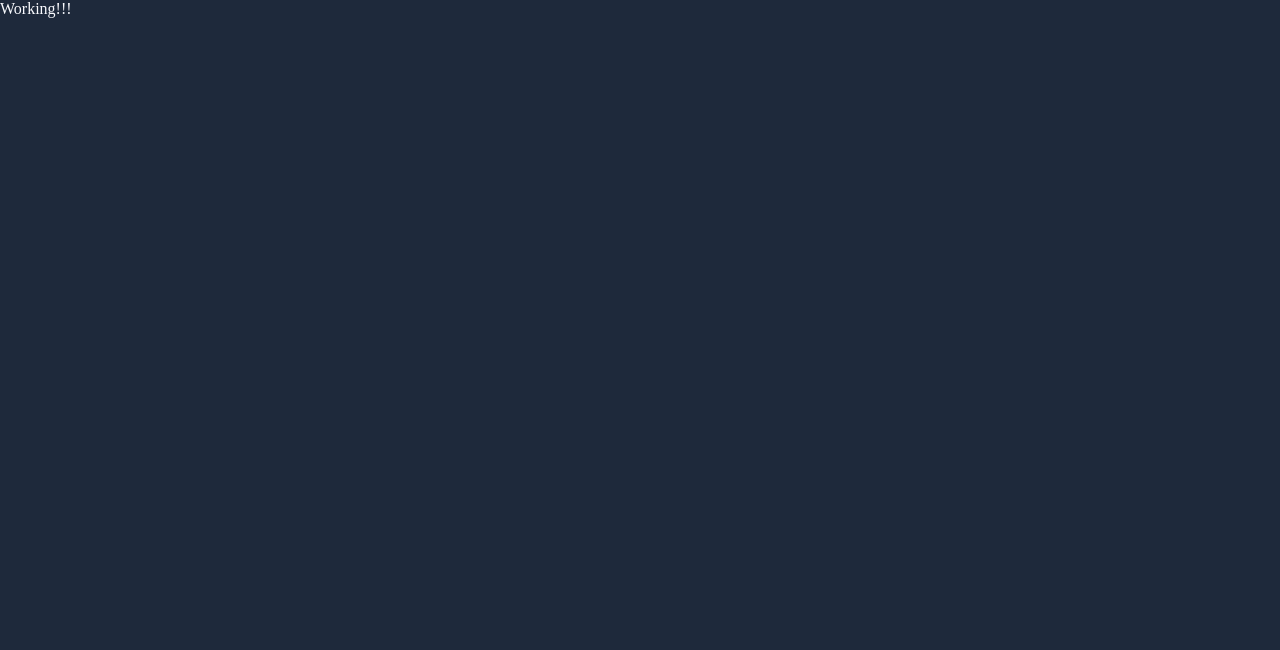
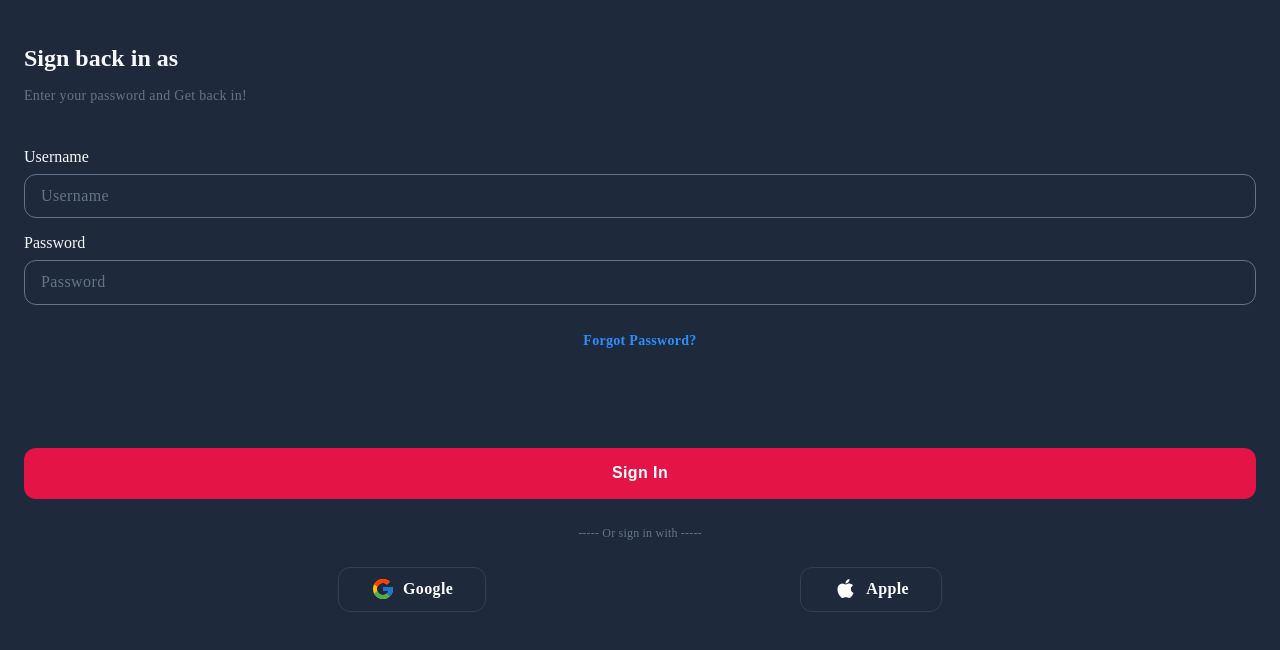
Before and after one commit to olusanyaJ/fanVerse-client, a React (Create React App) app: page /login in a window 1280 px wide. Shown: the top 650 px of the page. Built offline with nearby package versions, Linux system fonts and the light colour scheme.

Commit message:
Feat: Implement login-page

```diff
--- a/package.json
+++ b/package.json
@@ -9,6 +9,7 @@
     "axios": "^1.6.2",
     "react": "^18.2.0",
     "react-dom": "^18.2.0",
+    "react-icons": "^4.12.0",
     "react-router-dom": "^6.18.0",
     "react-scripts": "5.0.1",
     "sass": "^1.69.5",
--- a/src/pages/GetStarted/GetStarted.js
+++ b/src/pages/GetStarted/GetStarted.js
@@ -20,10 +20,10 @@ const GetStarted = () => {
             Experience sports like never before.
           </p>
           <div className="get-started__options">
-            <Link to="/bhve" className="get-started__btn-link">
+            <Link to="/login" className="get-started__btn-link">
               <p className="get-started__btn">Continue with Username</p>
             </Link>
-            <Link to="/bve" className="get-started__btn-link">
+            <Link to="/login" className="get-started__btn-link">
               <p className="get-started__btn-outline">
                 <img
                   src={googleIcon}
@@ -33,7 +33,7 @@ const GetStarted = () => {
                 Continue with Google
               </p>
             </Link>
-            <Link to="/bhe" className="get-started__btn-link">
+            <Link to="/login" className="get-started__btn-link">
               <p className="get-started__btn-outline">
                 <img
                   src={appleIcon}
--- a/src/pages/GetStarted/GetStarted.scss
+++ b/src/pages/GetStarted/GetStarted.scss
@@ -4,9 +4,10 @@
 @use "../../styles/partials/mixins" as *;
 
 .get-started {
+  height: 100vh;
   &__wrapper {
     max-width: 100vw;
-    height: 45vh;
+    height: 52.5vh;
     overflow: hidden;
     background-color: $get-started-bg-color;
   }
@@ -50,7 +51,7 @@
   &__content {
     background-color: $bg-color;
     padding: 1rem 0;
-    height: 45vh;
+    height: 47.5vh;
   }
   &__inner {
     margin: 0 1.5rem;
@@ -89,7 +90,7 @@
   }
   &__footer {
     text-align: center;
-    // margin-top: 2.5rem;
+    margin-top: 2rem;
   }
   &__footer-text {
     color: $secondary-color;
--- a/src/pages/LoginPage/LoginPage.js
+++ b/src/pages/LoginPage/LoginPage.js
@@ -1,7 +1,74 @@
+import Input from "../../components/Input/Input";
 import "./LoginPage.scss";
 
+import { Link, useNavigate } from "react-router-dom";
+import googleIcon from "../../assets/icons/Google.svg";
+import appleIcon from "../../assets/icons/Apple.svg";
+import axios from "axios";
+
 const LoginPage = () => {
-  return <>Working!!!</>;
+  const navigate = useNavigate();
+
+  const handleSubmit = async (event) => {
+    event.preventDefault();
+    // console.log(event.target);
+    console.log("working");
+    navigate("/");
+    // try {
+    //   await axios.post("http://localhost:8000/user-auth/login", {
+    //     username: event.target.username.value,
+    //     password: event.target.password.value,
+    //   });
+    //   navigate("/");
+    // } catch (error) {
+    //   console.error(error);
+    //   //   setError(error.response.data);
+    // }
+  };
+
+  return (
+    <main className="login-page">
+      <h1 className="signup-page__title">Sign back in as</h1>
+      <p className="signup-page__subtitle">
+        Enter your password and Get back in!
+      </p>
+      <form className="login" onSubmit={handleSubmit}>
+        <Input type="text" name="Username" label="Username" />
+        <Input type="password" name="Password" label="Password" />
+
+        <p className="login-page__condition">
+          <Link to="/" className="signup-page__agree">
+            Forgot Password?
+          </Link>
+        </p>
+        <button className="login-page__btn-signup">Sign In</button>
+      </form>
+
+      <p className="signup-page__option"> ----- Or sign in with ----- </p>
+      <div className="signup-page__flex">
+        <Link to="/" className="signup-page__btn-link">
+          <p className="signup-page__btn-signin">
+            <img
+              src={googleIcon}
+              alt="google icon"
+              className="signup-page__icon"
+            />
+            Google
+          </p>
+        </Link>
+        <Link to="/" className="signup-page__btn-link">
+          <p className="signup-page__btn-signin">
+            <img
+              src={appleIcon}
+              alt="google icon"
+              className="signup-page__icon"
+            />
+            Apple
+          </p>
+        </Link>
+      </div>
+    </main>
+  );
 };
 
 export default LoginPage;
--- a/src/pages/LoginPage/LoginPage.scss
+++ b/src/pages/LoginPage/LoginPage.scss
@@ -0,0 +1,27 @@
+@use "../../styles/partials/reset";
+@use "../../styles/partials/typography" as *;
+@use "../../styles/partials/variables" as *;
+@use "../../styles/partials/mixins" as *;
+
+.login-page {
+  height: 100vh;
+  margin: 0 1.5rem;
+  padding-top: 2.5rem;
+  &__condition {
+    text-align: center;
+    margin-top: 0.5rem;
+    margin-bottom: 5rem;
+    color: $blue-button-color;
+    font-size: 0.875rem;
+    font-style: normal;
+    font-weight: 600;
+    line-height: 1.4875rem;
+    letter-spacing: 0.01875rem;
+  }
+  &__btn-signup {
+    width: 100%;
+    border: none;
+    margin-top: 1rem;
+    @include get-started-button;
+  }
+}
--- a/src/pages/OnboardingPage/Onboarding.js
+++ b/src/pages/OnboardingPage/Onboarding.js
@@ -3,7 +3,7 @@ import "./Onboarding.scss";
 
 const Onboarding = () => {
   return (
-    <>
+    <main className="welcome">
       <div className="onboarding">
         <Link to="/get-started" className="onboarding__link">
           <p className="onboarding__text">Skip</p>
@@ -29,7 +29,7 @@ const Onboarding = () => {
           </Link>
         </div>
       </div>
-    </>
+    </main>
   );
 };
 
--- a/src/pages/OnboardingPage/Onboarding.scss
+++ b/src/pages/OnboardingPage/Onboarding.scss
@@ -3,11 +3,15 @@
 @use "../../styles/partials/variables" as *;
 @use "../../styles/partials/mixins" as *;
 
+.welcome {
+  height: 100vh;
+}
 .onboarding {
   display: flex;
   justify-content: flex-end;
   margin-top: 1rem;
   margin-right: 1.5rem;
+
   &__text {
     @include skip-button;
   }
@@ -15,7 +19,7 @@
     margin: 0 auto;
     margin-top: 1.5rem;
     width: 15.875rem;
-    height: 40vh;
+    height: 48vh;
     border-radius: 1.5rem 1.5rem 0 0;
     background: $button-color;
   }
@@ -27,7 +31,7 @@
   &__content {
     background-color: $bg-color;
     padding: 1rem 0;
-    height: 40vh;
+    height: 41.5vh;
   }
   &__inner {
     margin: 0 1.5rem;
--- a/src/pages/SignupPage/SignupPage.js
+++ b/src/pages/SignupPage/SignupPage.js
@@ -4,24 +4,27 @@ import googleIcon from "../../assets/icons/Google.svg";
 import appleIcon from "../../assets/icons/Apple.svg";
 import Input from "../../components/Input/Input";
 import axios from "axios";
+import { useState } from "react";
 
 const SignupPage = () => {
+  const [error, setError] = useState(null);
   const navigate = useNavigate();
 
   const handleSubmit = async (event) => {
     event.preventDefault();
-    try {
-      await axios.post("http://localhost:8000/user-auth/signup", {
-        username: event.target.username.value,
-        email: event.target.email.value,
-        password: event.target.password.value,
-      });
+    console.log(event);
+    // try {
+    //   await axios.post("http://localhost:8000/user-auth/signup", {
+    //     username: event.target.username.value,
+    //     email: event.target.email.value,
+    //     password: event.target.password.value,
+    //   });
 
-      navigate("/login");
-    } catch (error) {
-      console.error(error);
-      //   setError(error.response.data);
-    }
+    //   navigate("/login");
+    // } catch (error) {
+    //   console.error(error);
+    //   setError(error.response.data);
+    // }
   };
 
   return (
@@ -32,8 +35,10 @@ const SignupPage = () => {
       </p>
       <form className="signup" onSubmit={handleSubmit}>
         <Input type="text" name="username" label="Username" />
-        <Input type="text" name="email" label="Email" />
+        <Input type="text" name="email" label="Email" id="email" required />
         <Input type="password" name="password" label="Password" />
+
+        {error && <div className="signup__message">{error}</div>}
 
         <button className="signup-page__btn-signup">Sign Up</button>
       </form>
--- a/src/pages/SignupPage/SignupPage.scss
+++ b/src/pages/SignupPage/SignupPage.scss
@@ -5,8 +5,8 @@
 
 .signup-page {
   margin: 0 1.5rem;
-  margin-top: 3rem;
-  height: 100%;
+  padding-top: 2.5rem;
+  height: 100vh;
   &__title {
     color: $primary-color;
     font-size: 1.5rem;
@@ -22,7 +22,7 @@
     font-weight: 400;
     line-height: 1.4875rem;
     letter-spacing: 0.01875rem;
-    margin-bottom: 1.5rem;
+    margin-bottom: 2.5rem;
   }
   &__flex {
     display: flex;
--- a/src/styles/partials/_mixins.scss
+++ b/src/styles/partials/_mixins.scss
@@ -26,7 +26,7 @@
 
 @mixin get-started-button {
   text-align: center;
-  padding: 0.5rem 1rem;
+  padding: 0.75rem 2rem;
   border-radius: 0.75rem;
   background: $button-color;
   color: $button-text-color;
@@ -39,7 +39,7 @@
 
 @mixin get-started-button-outline {
   text-align: center;
-  padding: 0.5rem 1rem;
+  padding: 0.5rem 2rem;
   border-radius: 0.75rem;
   color: $button-text-color;
   font-size: 1rem;
```
Also changed, not shown: 1 other file (tests, documents, lock files or other folders).
